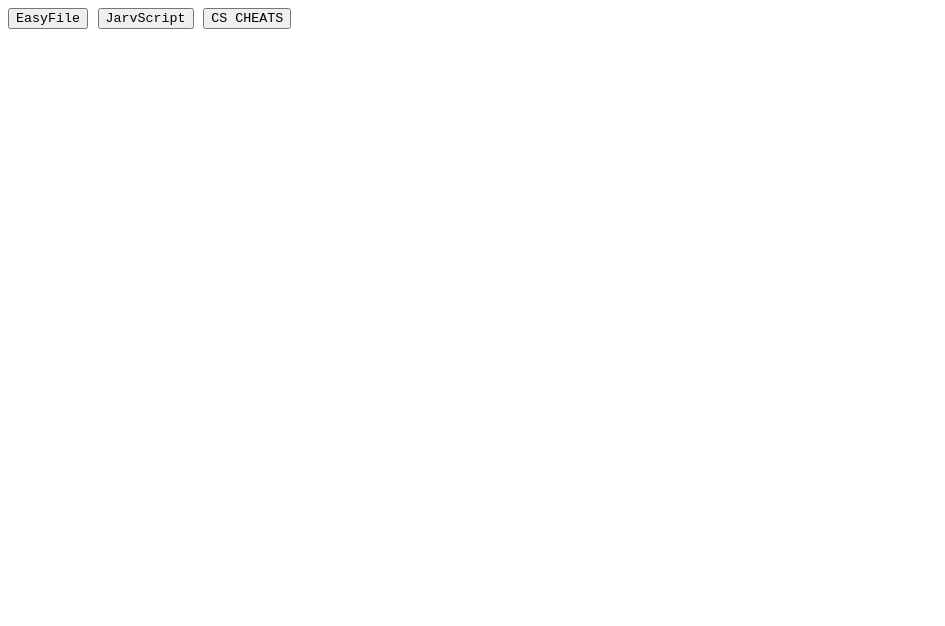
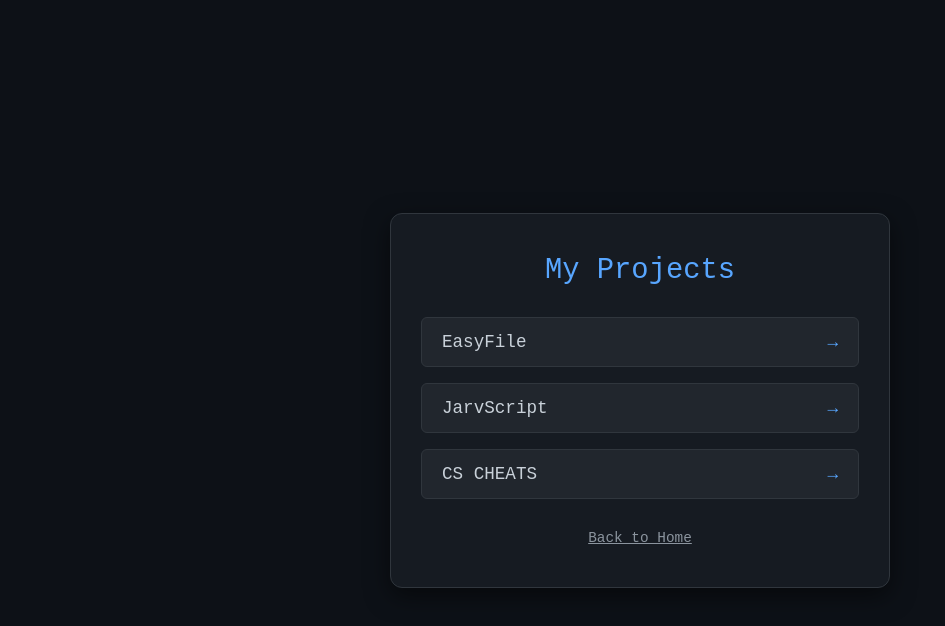
Before and after one commit to jarvproject/jarvproject.github.io, a plain HTML site: page projects.html in a window 1280 px wide. Shown: the whole page, without its empty margins (0-945 px from the left). Drawn offline with Linux system fonts and the light colour scheme.

Commit message:
Update projects.html

```diff
--- a/projects.html
+++ b/projects.html
@@ -1,21 +1,126 @@
 <!DOCTYPE html>
+<html lang="en">
 <head>
+  <meta charset="UTF-8">
   <title>Projects</title>
   <style>
+    /* Глобальные настройки шрифта и центрирования */
     * {
       font-family: "Ubuntu Mono", monospace;
       font-weight: 400;
       font-style: normal;
+      box-sizing: border-box;
+    }
+
+    body {
+      margin: 0;
+      padding: 20px;
+      background-color: #0d1117; /* Глубокий темный фон */
+      color: #c9d1d9;
+      display: flex;
+      flex-direction: column;
+      justify-content: center;
+      align-items: center;
+      min-height: 100vh;
+      overflow-x: hidden;
+    }
+
+    /* Главный контейнер со списком */
+    .projects-container {
+      text-align: center;
+      padding: 40px 30px;
+      background: #161b22;
+      border: 1px solid #30363d;
+      border-radius: 12px;
+      box-shadow: 0 8px 24px rgba(0, 0, 0, 0.5);
+      max-width: 500px;
+      width: 100%;
+    }
+
+    .title {
+      font-size: 1.8rem;
+      margin-top: 0;
+      margin-bottom: 30px;
+      color: #58a6ff; /* Неоново-синий заголовок */
+    }
+
+    /* Вертикальный стек кнопок */
+    .button-stack {
+      display: flex;
+      flex-direction: column;
+      gap: 16px;
+      margin-bottom: 30px;
+    }
+
+    /* Стилизация кнопок-проектов */
+    .project-btn {
+      font-size: 1.1rem;
+      color: #c9d1d9;
+      background-color: #21262d;
+      border: 1px solid #30363d;
+      border-radius: 6px;
+      padding: 14px 20px;
+      cursor: pointer;
+      transition: all 0.2s ease-in-out;
+      text-align: left;
+      display: flex;
+      justify-content: space-between;
+      align-items: center;
+    }
+
+    /* Стрелочка на кнопке для красоты */
+    .project-btn::after {
+      content: "→";
+      color: #58a6ff;
+      transition: transform 0.2s;
+    }
+
+    /* Эффекты при наведении на проект */
+    .project-btn:hover {
+      background-color: #30363d;
+      border-color: #8b949e;
+      color: #ffffff;
+      transform: translateX(4px); /* Смещение вправо */
+    }
+
+    .project-btn:hover::after {
+      transform: translateX(3px);
+    }
+
+    /* Кнопка возврата назад */
+    .back-btn {
+      font-size: 0.9rem;
+      color: #8b949e;
+      background: transparent;
+      border: none;
+      cursor: pointer;
+      transition: color 0.2s;
+      text-decoration: underline;
+    }
+
+    .back-btn:hover {
+      color: #58a6ff;
     }
   </style>
 </head>
 <body>
-  <div>
-    <button href="https://github.com/jarvproject/easyfile">EasyFile</button>
-    <button href="https://github.com/jarvproject/jarvbrowser">JarvScript</button>
-    <button href="https://github.com/nbuhfy666/cscheats">CS CHEATS</button>
+
+  <div class="projects-container">
+    <h1 class="title">My Projects</h1>
+
+    <div class="button-stack">
+      <!-- Кнопки с обработчиком перехода по ссылкам -->
+      <button class="project-btn" onclick="window.open('https://github.com/jarvproject/easyfile', '_blank')">EasyFile</button>
+      <button class="project-btn" onclick="window.open('https://github.com/jarvproject/jarvbrowser', '_blank')">JarvScript</button>
+      <button class="project-btn" onclick="window.open('https://github.com/nbuhfy666/cscheats', '_blank')">CS CHEATS</button>
+    </div>
+
+    <!-- Кнопка возврата на главную index.html -->
+    <button class="back-btn" onclick="window.location.href='index.html'">Back to Home</button>
   </div>
+
   <script>
     console.log("Started 'projects'.");
   </script>
 </body>
+</html>
```
